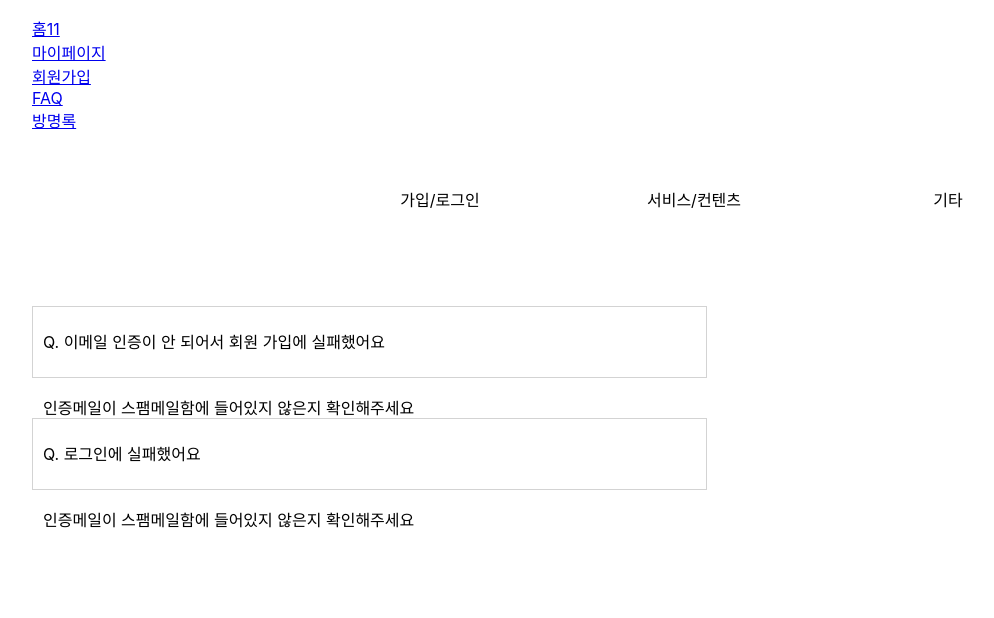
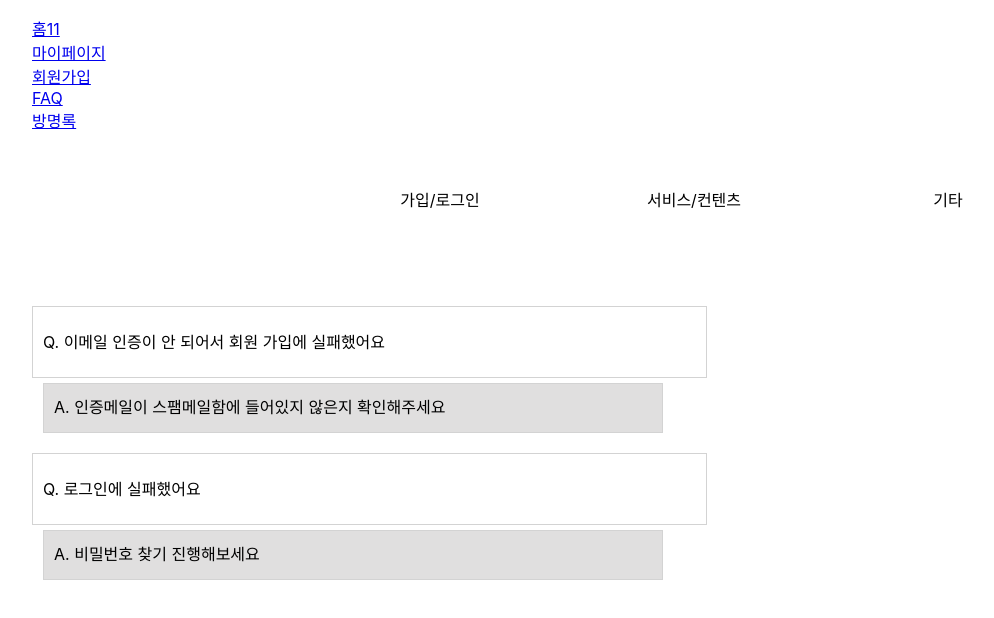
Before and after one commit to young0162/kickbuck_react, a React (Create React App) app: page /FAQ_signup in a window 1280 px wide. Shown: the top 618 px of the page, without its empty margins (8-1002 px from the left). Built offline with nearby package versions, Linux system fonts and the light colour scheme.

Commit message:
FAQ 기능과 디자인 수정

```diff
--- a/src/FAQ_signup.js
+++ b/src/FAQ_signup.js
@@ -3,13 +3,15 @@
 import {NavLink} from 'react-router-dom';
 
 export default class FAQ_signup extends Component {
-    constructor(){
-        super()
-        this.state={
-            yshow:true
-        }
-    }
+    // constructor(){
+    //     super()
+    //     this.state={
+    //         yshow:true
+    //     }
+    // }
 
+
+    state={ yshow:true}
 
     ytoggle()
     {
@@ -64,18 +66,18 @@
             <div>
             <ul>
                         <li className="question" onClick={()=>this.ytoggle()} name="aa" >
-                              Q. 이메일 인증이 안 되어서 회원 가입에 실패했어요
+                            이메일 인증이 안 되어서 회원 가입에 실패했어요
 
                             {  this.state.yshow?
-                                 <p> 인증메일이 스팸메일함에 들어있지 않은지 확인해주세요 </p>
+                                 <p className="answer"> 인증메일이 스팸메일함에 들어있지 않은지 확인해주세요 </p>
                             :null
                             }
                         </li>
                         <li className="question" onClick={()=>this.ytoggle()} name="ab">
-                              Q. 로그인에 실패했어요
+                              로그인에 실패했어요
 
                             {  this.state.yshow?
-                                 <p> 인증메일이 스팸메일함에 들어있지 않은지 확인해주세요 </p>
+                                 <p className="answer"> 비밀번호 찾기 진행해보세요 </p>
                             :null
                             }
                         </li>
--- a/src/Toggle.js
+++ b/src/Toggle.js
@@ -32,8 +32,6 @@
             [e.target.name]: e.target.value
         });
     }
-
-
 
     render() {
         return (
--- a/src/faq.css
+++ b/src/faq.css
@@ -36,6 +36,9 @@
 
 }
 
+.question:before{
+    content:"Q.  ";
+}
 
 .question{
     position: relative;
@@ -52,7 +55,7 @@
 
 
 .answer:before{
-    content:"A. ";
+    content:"A.  ";
 }
 
 .answer{
@@ -67,7 +70,8 @@
     padding: 10px 10px;
     background-color: rgb(224, 223, 223);
     box-sizing: border-box;
-    line-height: 24px;
+    line-height: 26px;
+    height: 50px;
     overflow: hidden;
 
 }
```
